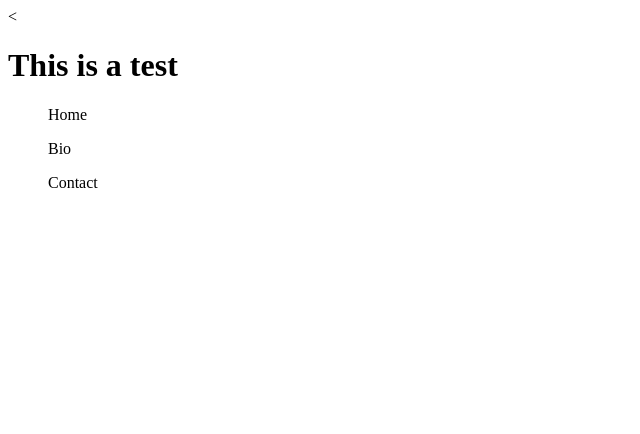
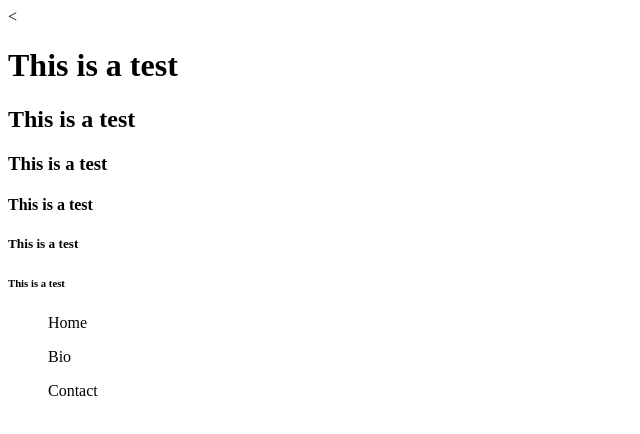
Before and after one commit to jen-ip/testProject, a plain HTML site: page index.html in a window 1280 px wide. Shown: the whole page, without its empty margins (0-640 px from the left). Drawn offline with Linux system fonts and the light colour scheme.

Commit message:
Added additional headings

```diff
--- a/index.html
+++ b/index.html
@@ -6,6 +6,11 @@
 </head>
 <body>
 	<h1> This is a test </h1>
+	<h2> This is a test </h2>
+	<h3> This is a test </h3>
+	<h4> This is a test </h4>
+	<h5> This is a test </h5>
+	<h6> This is a test </h6>
 	<nav>
 		<ul> Home </ul>
 		<ul> Bio </ul>
```
